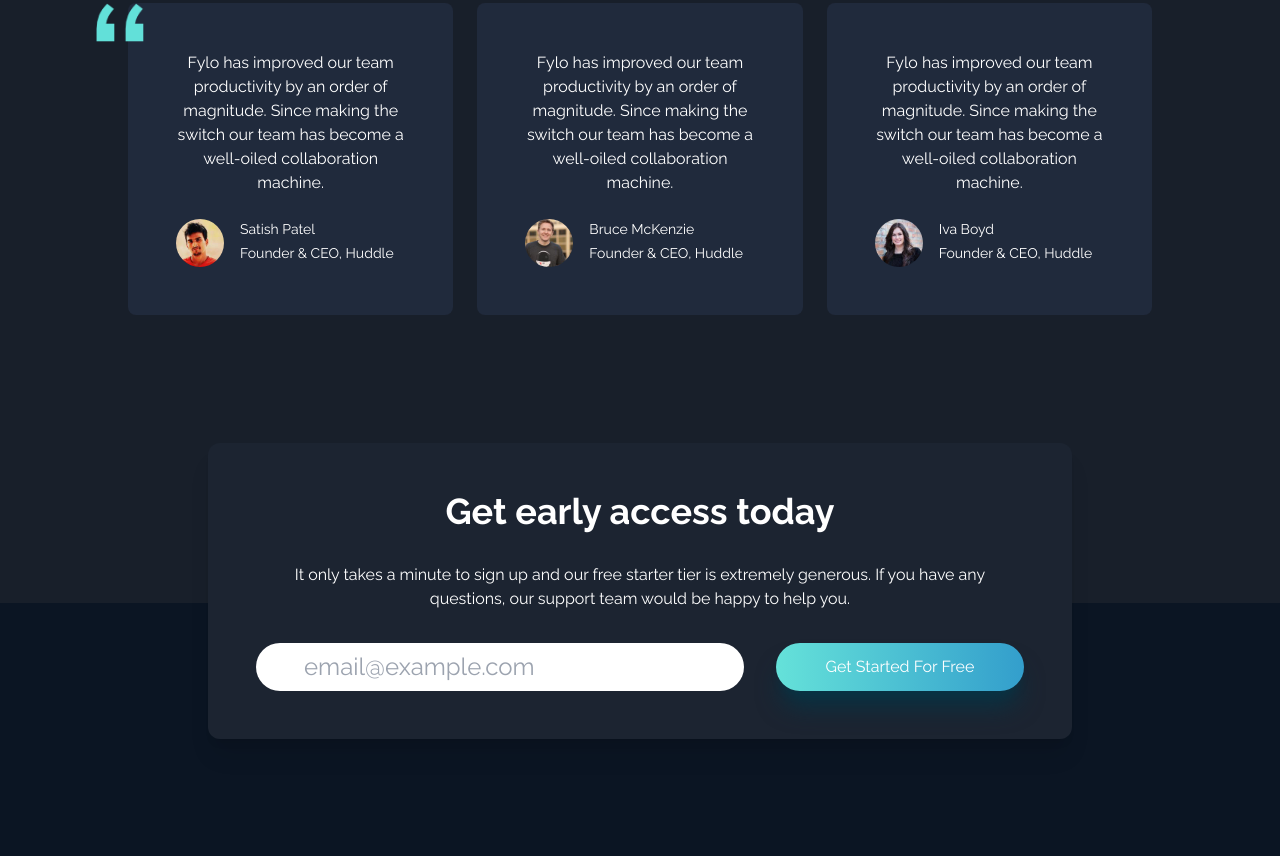
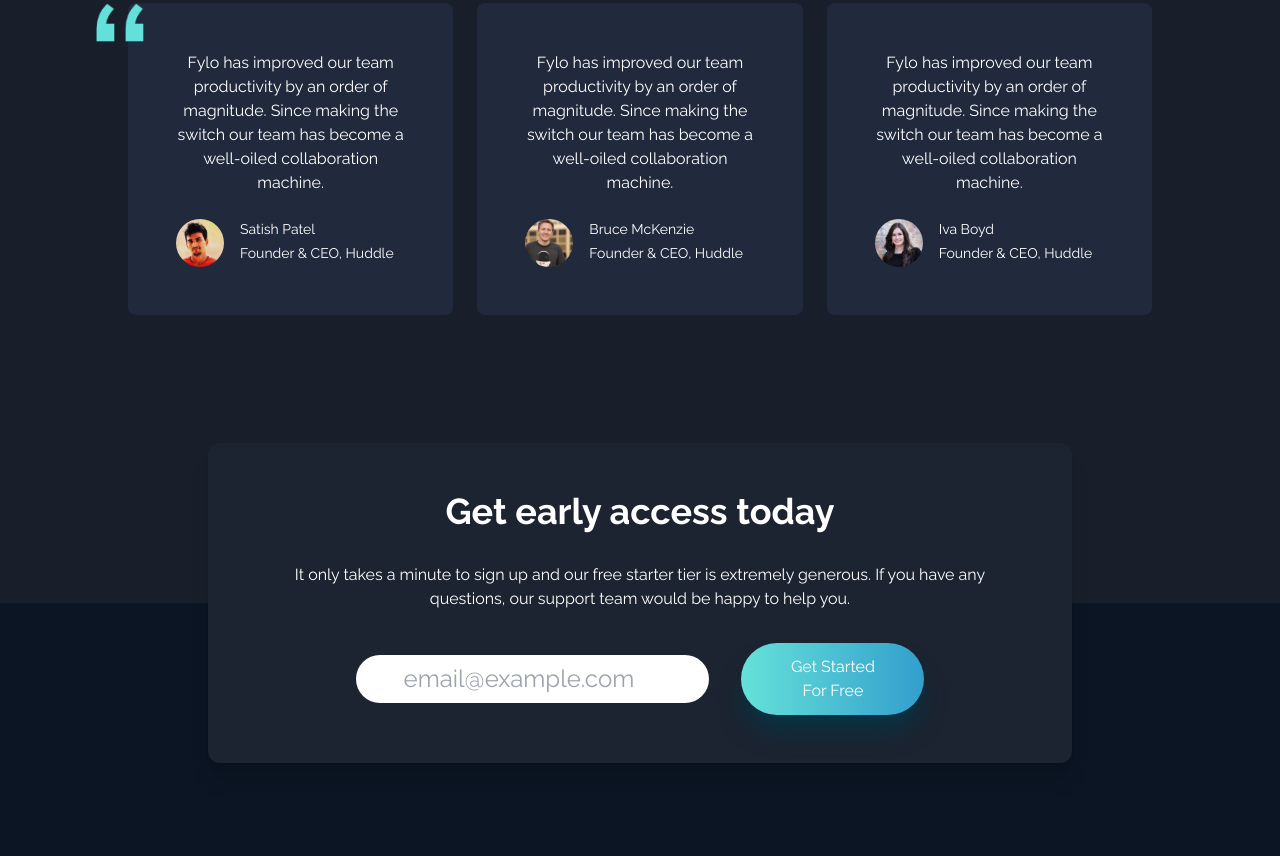
Before and after one commit to raphaeleliass/fylo-landing-page, a website: page index.html in a window 1280 px wide. Shown: the part 2211-3067 px from the top of the page. Drawn offline with Linux system fonts and the light colour scheme.

Commit message:
fix(aside): centralized aside tag

```diff
--- a/index.html
+++ b/index.html
@@ -67,7 +67,7 @@
 
     <main>
       <section
-        class="md:bg-desktopCurvy bg-mobileCurvy flex flex-col items-end justify-center gap-6 bg-bottom bg-cover  bg-no-repeat text-center"
+        class="md:bg-desktopCurvy bg-mobileCurvy flex flex-col items-end justify-center gap-6 bg-bottom bg-cover w-full bg-no-repeat text-center"
       >
         <img
           src="src/images/illustration-intro.png"
@@ -259,7 +259,7 @@
       </section>
 
       <aside
-        class="absolute m-4 -mt-40 content-center items-center justify-center rounded-xl bg-primaryDarkBlue p-8 shadow-xl md:m-0 md:mx-52 md:-mt-40 md:p-0"
+        class="absolute left-0 right-0 -mt-40 content-center items-center justify-center rounded-xl bg-primaryDarkBlue p-8 shadow-xl md:mx-52 md:-mt-40 md:p-0 m-auto"
         id="get-access"
       >
         <div
@@ -273,11 +273,11 @@
             extremely generous. If you have any questions, our support team
             would be happy to help you.
           </p>
-          <div class="flex flex-col gap-4 md:flex-row md:gap-8">
+          <div class="flex flex-col gap-4 md:flex-row md:gap-8 m-auto">
             <input
               type="text"
               placeholder="email@example.com"
-              class="rounded-full border-none text-2xl text-black outline-none placeholder:pl-6 placeholder:text-base md:w-2/3 md:py-2 md:pl-6 md:placeholder:text-2xl"
+              class="rounded-full md:m-auto border-none text-2xl text-black outline-none placeholder:pl-6 placeholder:text-base  md:w-2/3 md:py-2 md:pl-6 md:placeholder:text-2xl"
             />
             <button class="button-cyan shadow-xl shadow-cyan-950 md:w-1/3">
               <a href="#">Get Started For Free</a>
--- a/src/styles/input.css
+++ b/src/styles/input.css
@@ -11,7 +11,7 @@ body {
 }
 
 .button-cyan {
-  @apply m-auto rounded-full bg-gradient-to-r from-accentCyan to-accentBlue px-12 py-2 hover:bg-gradient-to-r hover:from-accentCyan hover:to-accentCyan md:px-12 md:py-3;
+  @apply  rounded-full bg-gradient-to-r from-accentCyan to-accentBlue px-12 py-2 hover:bg-gradient-to-r hover:from-accentCyan hover:to-accentCyan md:px-12 md:py-3;
 }
 
 .main-cards {
```
Also changed, not shown: src/styles/output.css.
